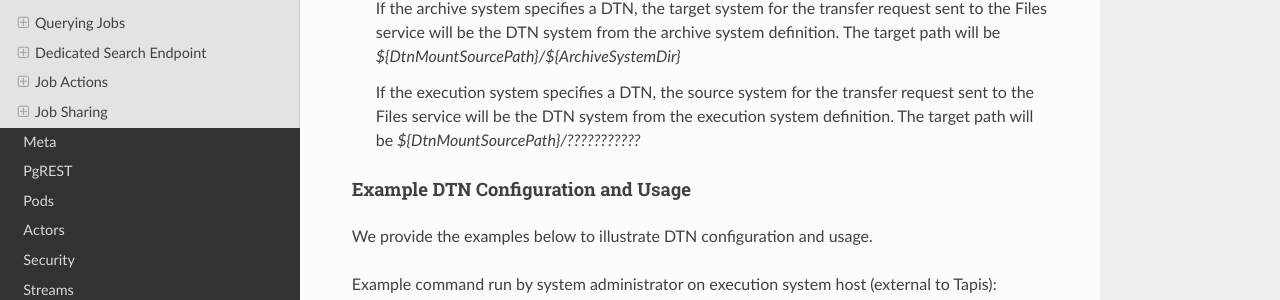
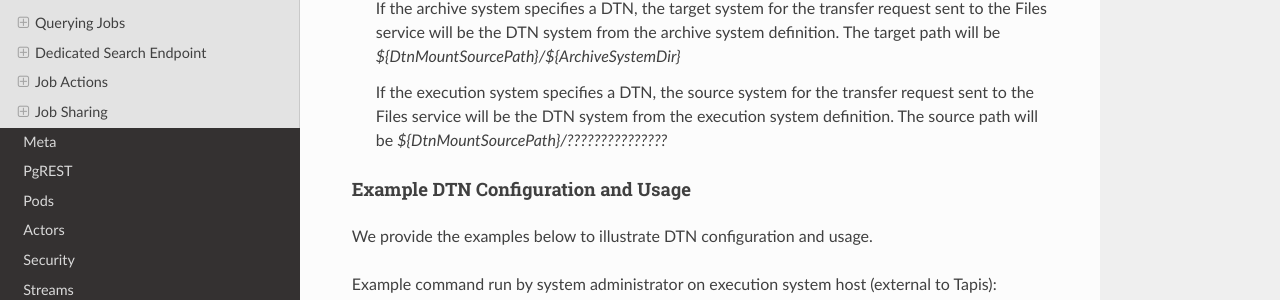
Before and after one commit to tapis-project/documentation, a Sphinx documentation site: the page built from source/technical/jobs.rst, in a window 1280 px wide and 900 px high, scrolled down 22011 px. Shown: the part 175-475 px from the top of the window. Built offline with Sphinx 7.4.7 and the Read the Docs theme 2.0.0, drawn with Linux system fonts in a browser that asks for light colours; some of the changed text lies outside the part shown.

Commit message:
Jobs: Fix DTN example paths.

```diff
--- a/source/technical/jobs.rst
+++ b/source/technical/jobs.rst
@@ -835,7 +835,7 @@ it's behavior as follows:
   the DTN system from the archive system definition. The target path will be *${DtnMountSourcePath}/${ArchiveSystemDir}*
 
   If the execution system specifies a DTN, the source system for the transfer request sent to the Files service will be
-  the DTN system from the execution system definition. The target path will be *${DtnMountSourcePath}/???????????*
+  the DTN system from the execution system definition. The source path will be *${DtnMountSourcePath}/???????????????*
 
 Example DTN Configuration and Usage
 ^^^^^^^^^^^^^^^^^^^^^^^^^^^^^^^^^^^
```
Also changed, not shown: other parts of source/technical/jobs.rst (+2 -2 lines).
